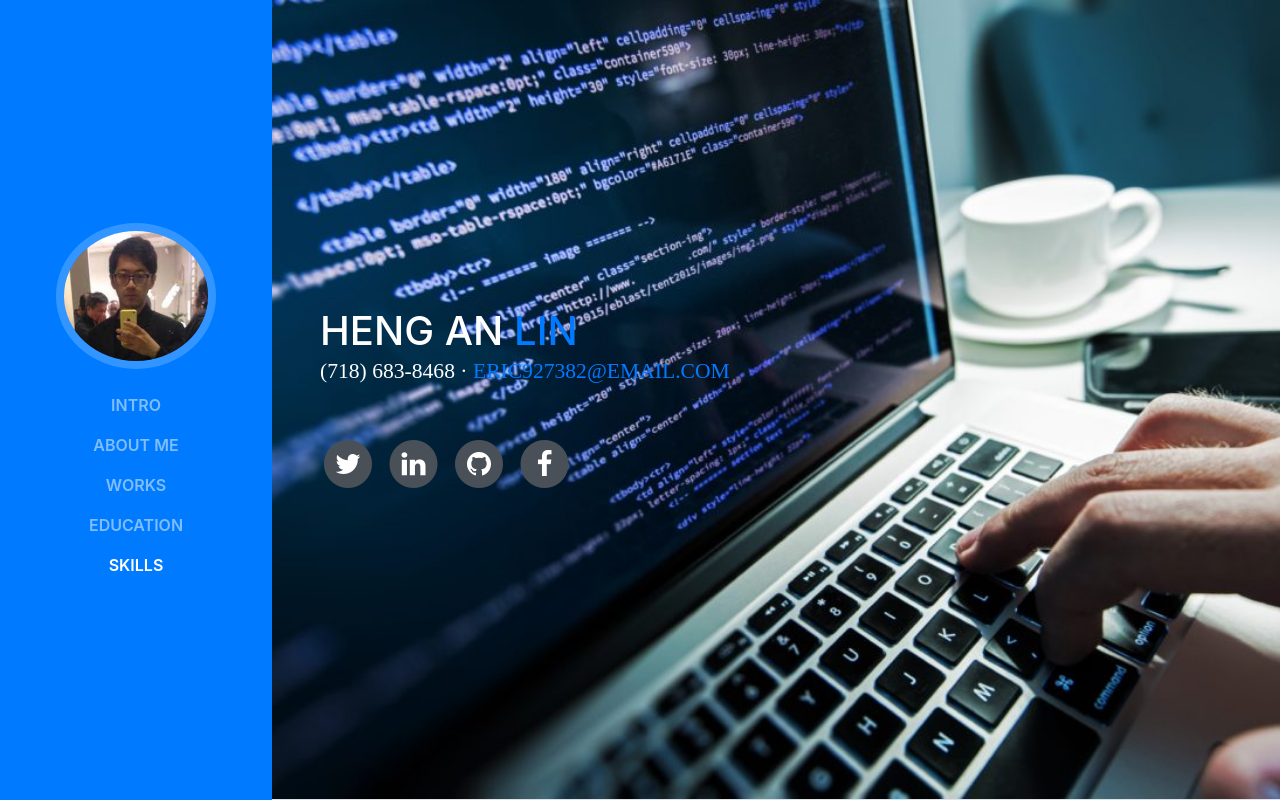
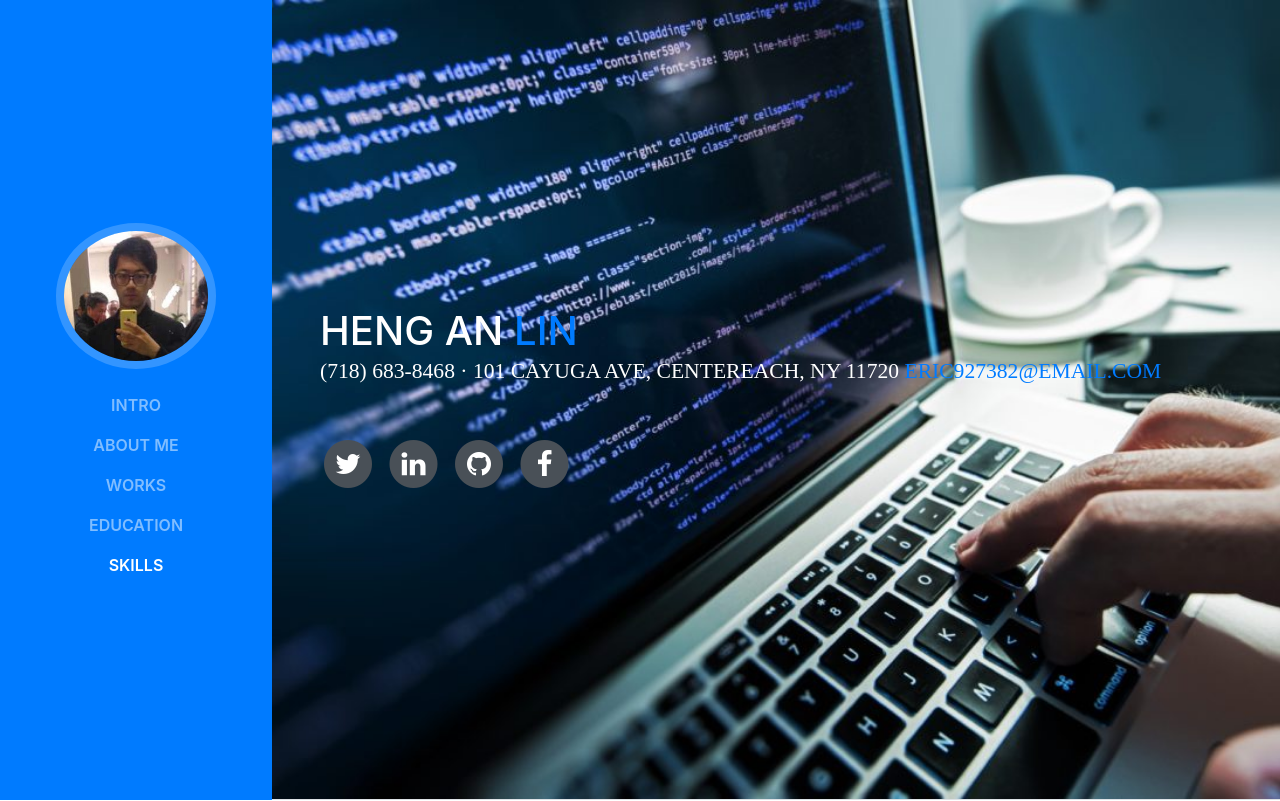
Before and after one commit to ericlin94/ericlin94.github.io, a website with bundled scripts: page index.html in a window 1280 px wide. Shown: the top 801 px of the page. Built offline with nearby package versions, Linux system fonts and the light colour scheme; a web font is replaced by a local one.

Commit message:
Eigth commit

```diff
--- a/index.html
+++ b/index.html
@@ -66,7 +66,7 @@
           <h1 class="mb-0">Heng An
             <span class="text-primary">Lin</span>
           </h1>
-          <div class="subheading mb-5">(718) 683-8468 ·
+          <div class="subheading mb-5">(718) 683-8468 · 101 Cayuga Ave, Centereach, NY 11720
             <a href="mailto:name@email.com">eric927382@email.com</a>
           </div>
           <ul class="list-inline list-social-icons mb-0">
```
